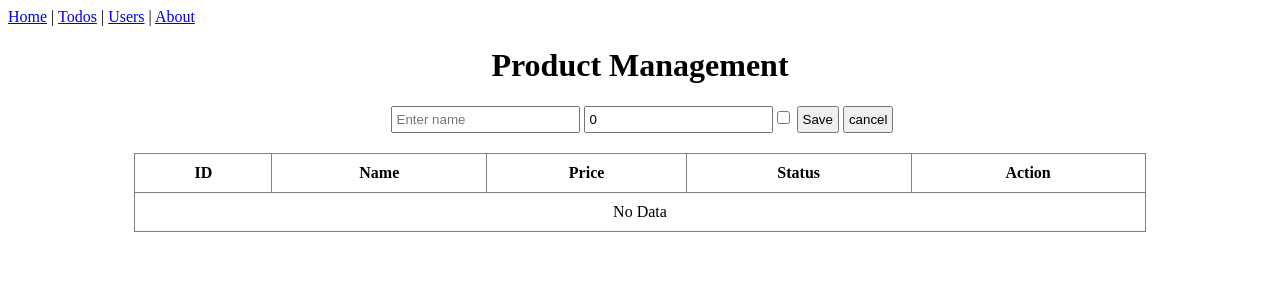
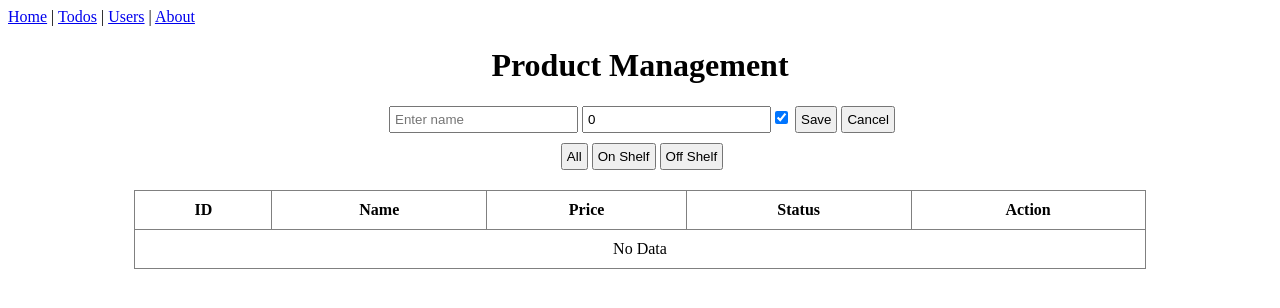
Before and after one commit to KSPSSW/webPro_Lab3, a Vue app: page /products in a window 1280 px wide. Shown: the top 308 px of the page. Built offline with nearby package versions, Linux system fonts and the light colour scheme; the HTML template or start-up script is replaced by a standard one.

Commit message:
Product page

```diff
--- a/src/views/ProductView.vue
+++ b/src/views/ProductView.vue
@@ -1,12 +1,17 @@
 <template>
   <div id="page">
     <h1>Product Management</h1>
-    <div>
+    <div class="add-product">
       <input type="text" placeholder="Enter name" v-model="form.name" />
       <input type="number" v-model="form.price" />
-      <input type="checkbox" name="" id="on-shelf" />
+      <input type="checkbox" v-model="form.status" />
       <button @click="save">Save</button>
-      <button>cancel</button>
+      <button @click="clearForm">Cancel</button>
+    </div>
+    <div style="margin-top: 10px">
+      <button @click="filter = 'all'">All</button>
+      <button @click="filter = 'on_shelf'">On Shelf</button>
+      <button @click="filter = 'off_shelf'">Off Shelf</button>
     </div>
     <div>
       <table border="1">
@@ -18,17 +23,17 @@
           <th>Action</th>
         </thead>
         <tbody>
-          <tr v-for="product in products" :key="product.id">
+          <tr v-for="product in filteredProducts" :key="product.id">
             <td>{{ product.id }}</td>
             <td>{{ product.name }}</td>
             <td>{{ product.price }}</td>
-            <td></td>
+            <td>{{ product.status ? 'On Shelf' : 'Off Shelf' }}</td>
             <td>
               <button @click="editproduct(product.id)">Edit</button>
               <button @click="deleteproduct(product.id)">Delete</button>
             </td>
           </tr>
-          <tr v-if="products.length === 0">
+          <tr v-if="filteredProducts.length === 0">
             <td colspan="5">No Data</td>
           </tr>
         </tbody>
@@ -38,17 +43,29 @@
 </template>
 
 <script setup lang="ts">
-import { ref } from 'vue'
+import { ref, computed } from 'vue'
 interface product {
   id: number
   name: string
   price: number
 }
 
-const form = ref<product>({ id: 0, name: '', price: 0 })
+const form = ref<product>({ id: 0, name: '', price: 0, status: true })
 const products = ref<product[]>([])
 const lastId = ref(1)
 const editedIndex = ref<number | null>(null)
+
+const filter = ref<string>('all')
+
+const filteredProducts = computed(() => {
+  if (filter.value === 'on_shelf') {
+    return products.value.filter((product) => product.status === true)
+  }
+  if (filter.value === 'off_shelf') {
+    return products.value.filter((product) => product.status === false)
+  }
+  return products.value
+})
 
 function save() {
   if (editedIndex.value !== null) {
@@ -88,7 +105,7 @@ function deleteproduct(id: number) {
 }
 
 function clearForm() {
-  form.value = { id: 0, name: '', price: 0 }
+  form.value = { id: 0, name: '', price: 0, status: true }
 }
 </script>
 
```
